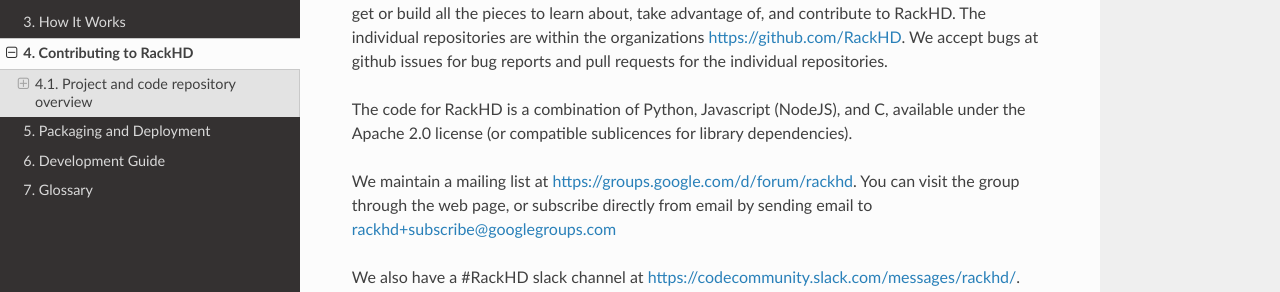
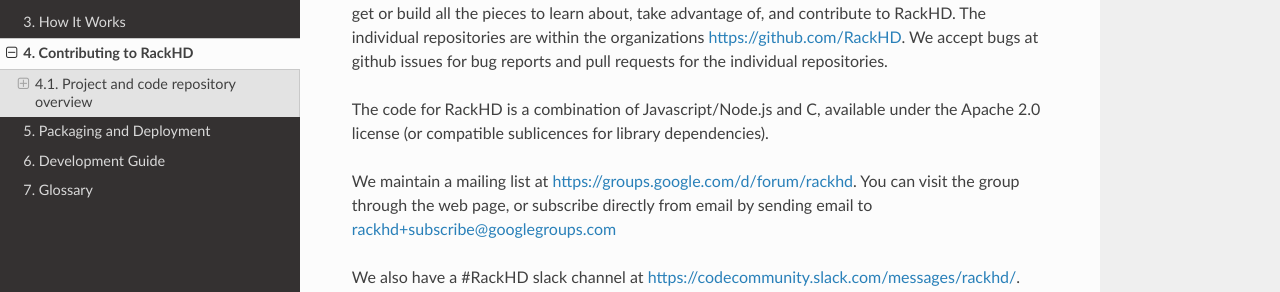
Before and after one commit to RackHD/docs, a Sphinx documentation site: the page built from docs/contributing.rst, in a window 1280 px wide and 900 px high. Shown: the part 182-474 px from the top of the window. Built offline with Sphinx 7.4.7 and the Read the Docs theme 2.0.0, drawn with Linux system fonts in a browser that asks for light colours.

Commit message:
Update another language reference

```diff
--- a/docs/contributing.rst
+++ b/docs/contributing.rst
@@ -5,7 +5,7 @@
 take advantage of, and contribute to RackHD. The individual repositories are within the organizations https://github.com/RackHD. We accept
 bugs at github issues for bug reports and pull requests for the individual repositories.
 
-The code for RackHD is a combination of Python, Javascript (NodeJS), and C, available under the Apache 2.0
+The code for RackHD is a combination of Javascript/Node.js and C, available under the Apache 2.0
 license (or compatible sublicences for library dependencies).
 
 We maintain a mailing list at https://groups.google.com/d/forum/rackhd. You can visit the group
```
